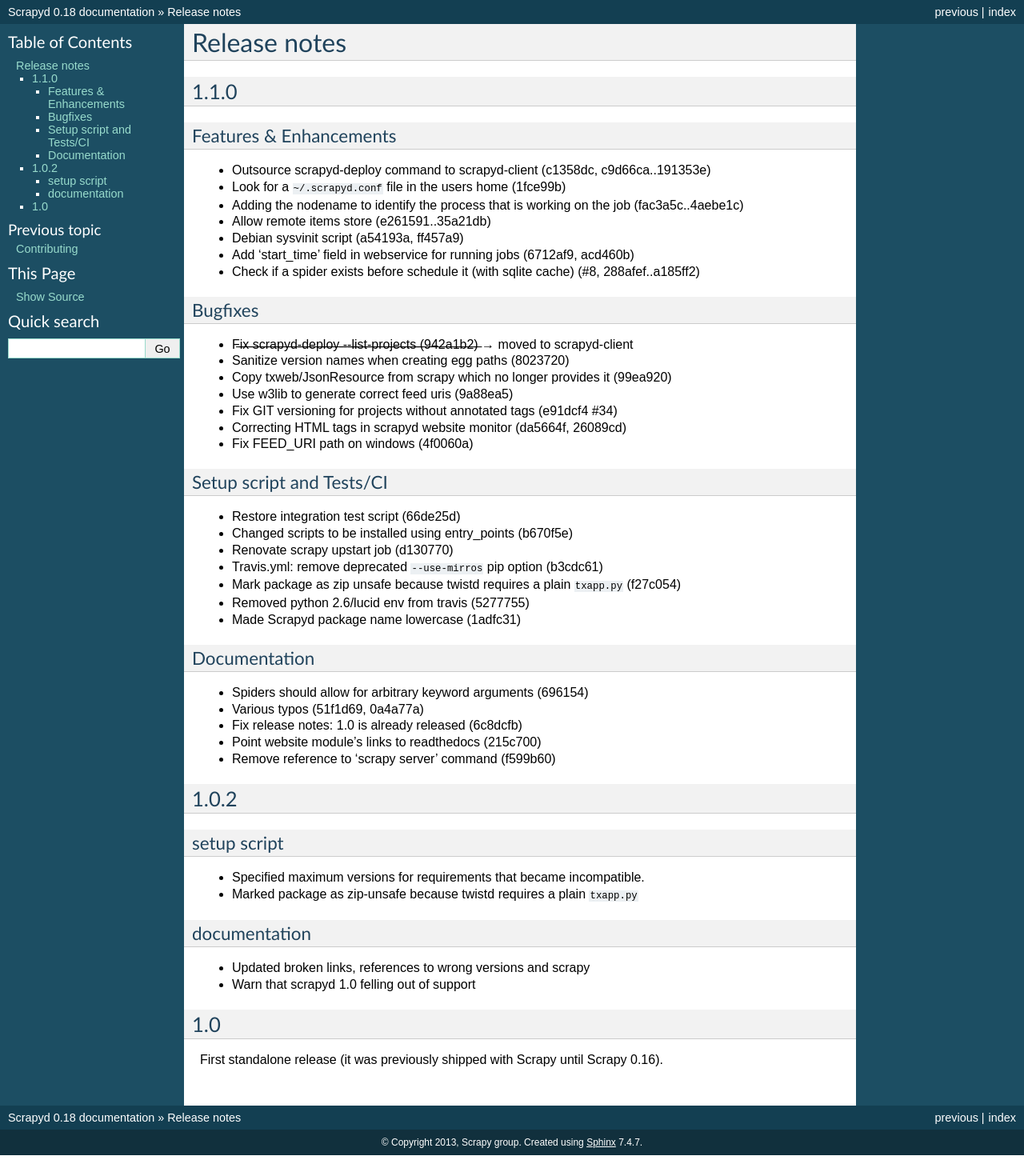
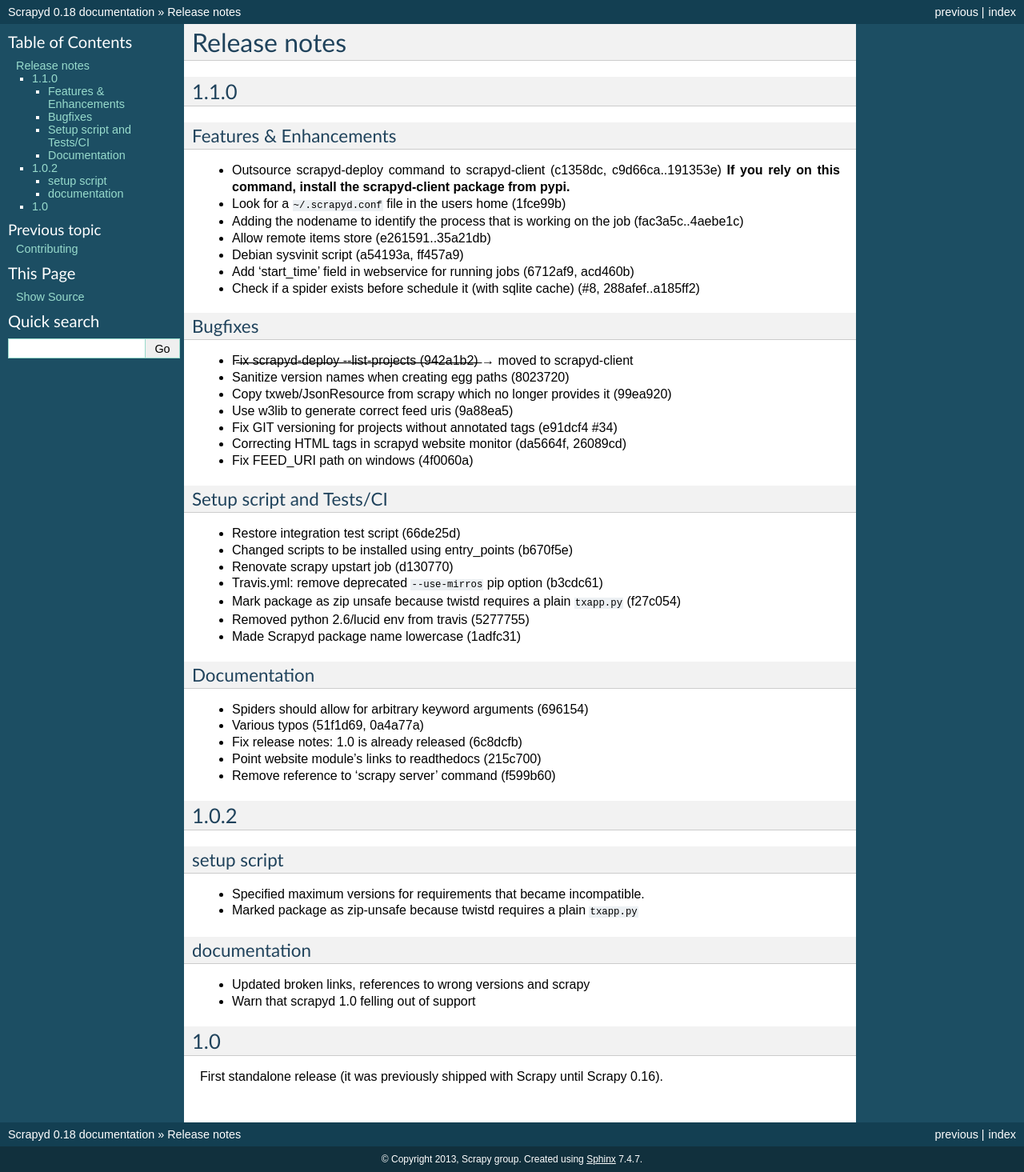
Before and after one commit to scrapy/scrapyd, a Sphinx documentation site: the page built from docs/news.rst, in a window 1280 px wide. Shown: the whole page at 80% size. Built offline with Sphinx 7.4.7, drawn with Linux system fonts in a browser that asks for light colours; before the commit the page ends 1444 px from its top, so only the background shows below that.

Commit message:
Highlight breaking change

```diff
--- a/docs/news.rst
+++ b/docs/news.rst
@@ -10,6 +10,7 @@
 ~~~~~~~~~~~~~~~~~~~~~~~
 
 - Outsource scrapyd-deploy command to scrapyd-client (c1358dc, c9d66ca..191353e)
+  **If you rely on this command, install the scrapyd-client package from pypi.**
 - Look for a ``~/.scrapyd.conf`` file in the users home (1fce99b)
 - Adding the nodename to identify the process that is working on the job (fac3a5c..4aebe1c)
 - Allow remote items store (e261591..35a21db)
```
